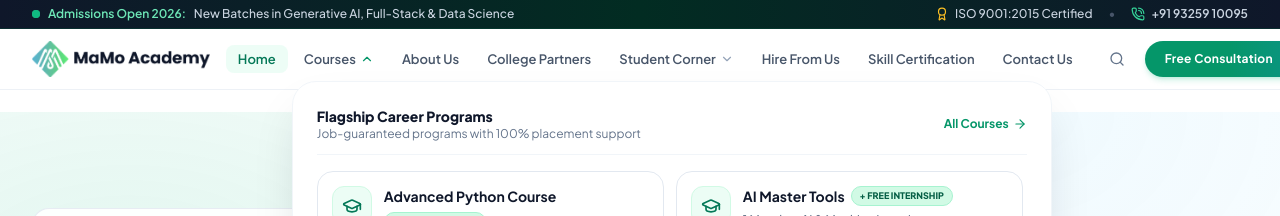
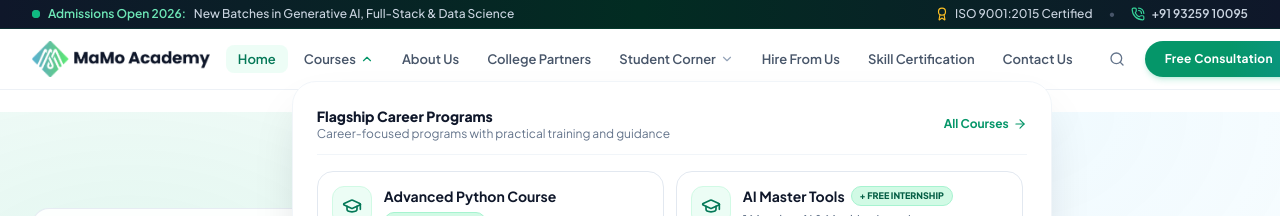
Before and after one commit to Miles2075/mamotechnolabs-main, a React (Vite) app: page / in a window 1280 px wide. Both pictures are taken after a click on the button "Courses". Shown: the top 216 px of the page. Built offline with nearby package versions, Linux system fonts and the light colour scheme.

Commit message:
Remove unsupported placement guarantee from course navigation

```diff
--- a/src/components/Navbar.tsx
+++ b/src/components/Navbar.tsx
@@ -225,7 +225,7 @@ export const Navbar: React.FC<NavbarProps> = ({ currentRoute, navigateTo, openCo
                     <div className="flex items-center justify-between pb-3 mb-4 border-b border-slate-100">
                       <div>
                         <h3 className="font-extrabold text-slate-900 text-sm">Flagship Career Programs</h3>
-                        <p className="text-xs text-slate-500">Job-guaranteed programs with 100% placement support</p>
+                        <p className="text-xs text-slate-500">Career-focused programs with practical training and guidance</p>
                       </div>
                       <button
                         onClick={() => handleNav('courses')}
@@ -494,7 +494,7 @@ export const Navbar: React.FC<NavbarProps> = ({ currentRoute, navigateTo, openCo
                       <button onClick={() => handleNav('course-detail', 'pe')} className="w-full text-left py-2 px-2 text-slate-700 hover:text-brand-600">Prompt Engineering</button>
                       <button onClick={() => handleNav('course-detail', 'ds')} className="w-full text-left py-2 px-2 text-slate-700 hover:text-brand-600">Data Science</button>
                       <button onClick={() => handleNav('course-detail', 'gen-ai')} className="w-full text-left py-2 px-2 text-slate-700 hover:text-brand-600">Generative AI</button>
-                      <button onClick={() => handleNav('courses')} className="w-full text-left py-2 px-2 text-brand-600 font-bold border-t border-slate-200 mt-1">View All 16 Courses →</button>
+                      <button onClick={() => handleNav('courses')} className="w-full text-left py-2 px-2 text-brand-600 font-bold border-t border-slate-200 mt-1">View All Courses →</button>
                     </div>
                   )}
                 </div>
```
